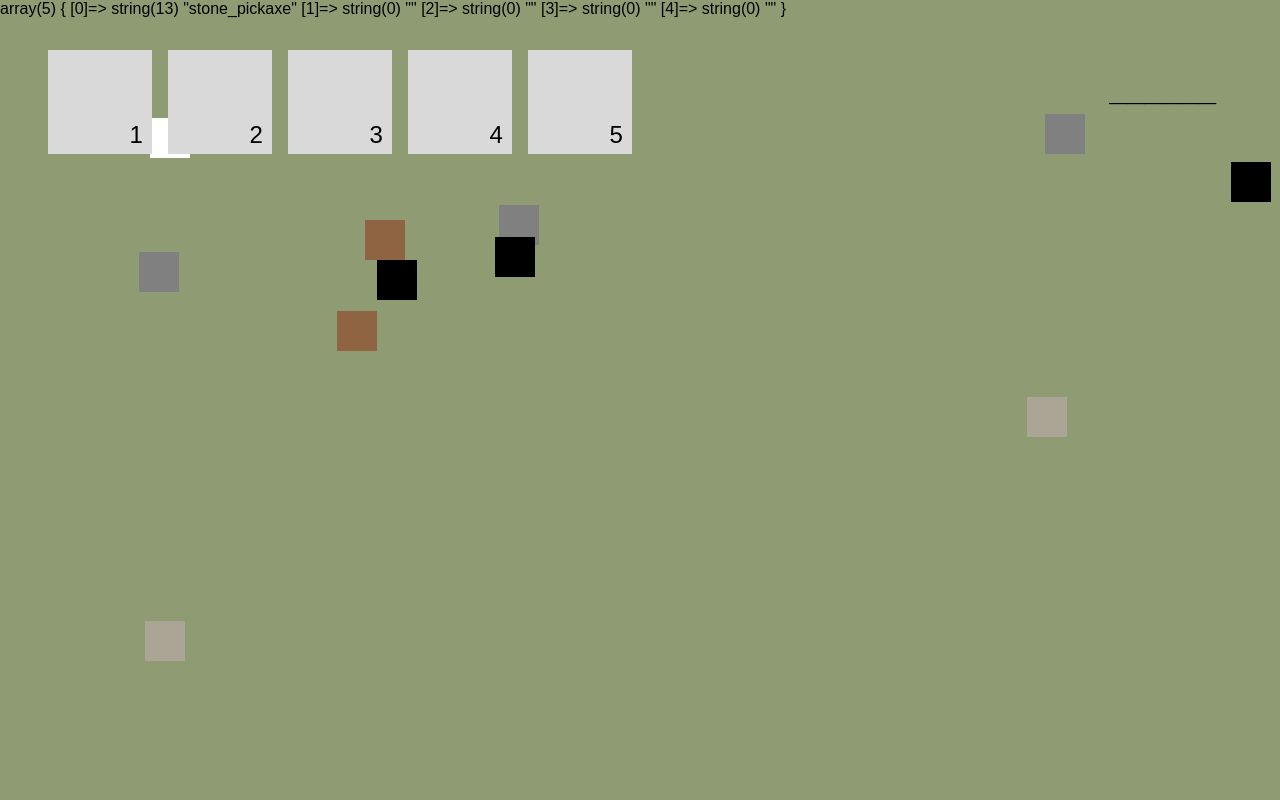
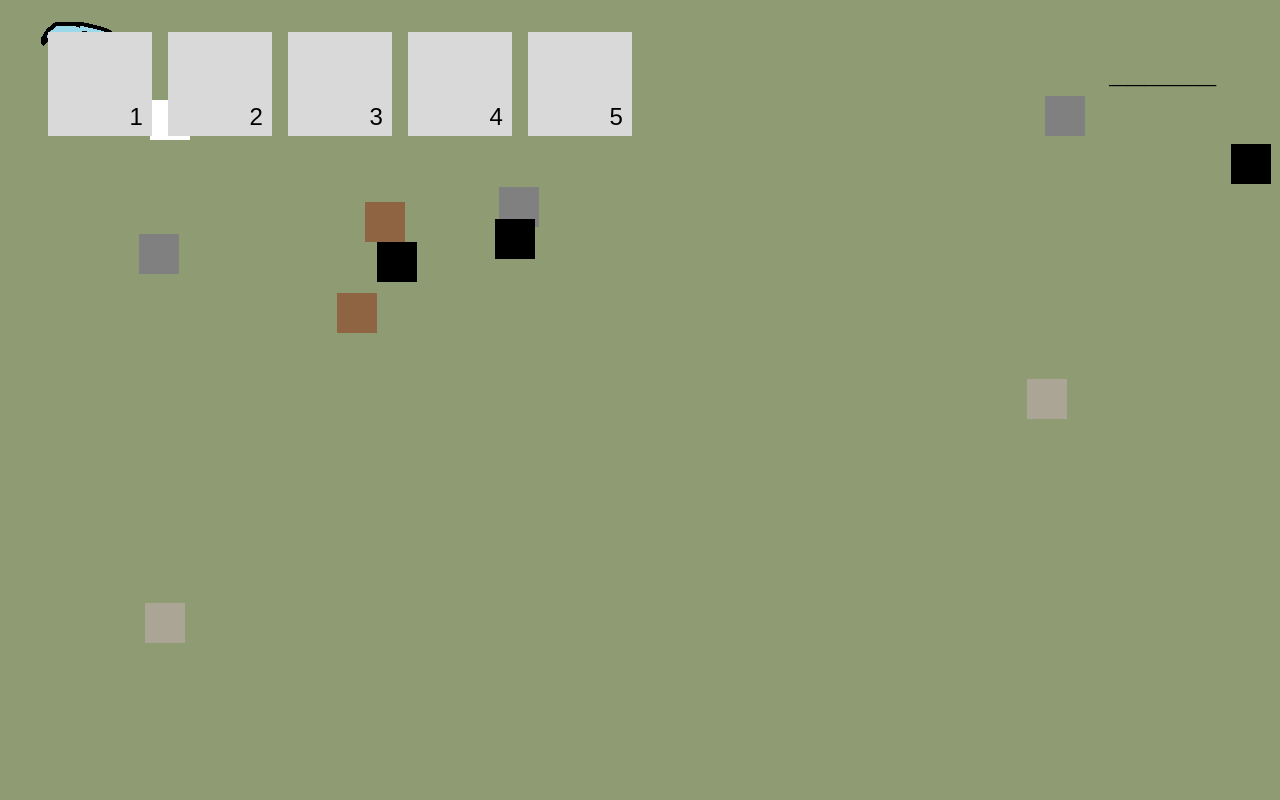
Before and after one commit to maguzzz/MinecraftPHP, a PHP site: page / in a window 1280 px wide. Run offline with PHP 8.4, Linux system fonts and the light colour scheme.

Commit message:
Custom Cursor Added

```diff
--- a/BreakCall.php
+++ b/BreakCall.php
@@ -7,8 +7,8 @@ if ($_SERVER['REQUEST_METHOD'] === 'POST') {
     //$postData = json_decode(file_get_contents('php://input'), true);
     $postData = $_POST['data'];
 
-    //$tool = new Pickaxe();
-    //$tool->initializeTool(Materials::IRON);
+    $tool = new Pickaxe();
+    $tool->initializeTool(Materials::DIAMOND);
 
     $block;
 
--- a/CSS/style.css
+++ b/CSS/style.css
@@ -29,8 +29,14 @@ html {
     height: 100vh;
 }
 
+#customCursor {
+    position: fixed;
+    pointer-events: none;
+}
+
 .custom-cursor {
     cursor: crosshair;
+    text-align: center;
 }
 
 #inventoryContainer{
--- a/UserInput.js
+++ b/UserInput.js
@@ -5,6 +5,15 @@ let y = 100;
 let speed = 10;
 let cubeSize = 40;
 
+document.addEventListener('mousemove', function(e) {
+  var customCursor = document.getElementById('customCursor');
+  customCursor.style.left = e.pageX + "px";
+  customCursor.style.top = e.pageY + "px";
+});
+
+document.addEventListener('mouseover', function(e) {
+
+});
 
 function getRandomNumber(max) {
   return Math.floor(Math.random() * (max - 80 + 1) + 80)
@@ -124,6 +133,7 @@ function oreClick() {
       if (event.button === 0) {
         console.log("Click")
         $oretype = document.getElementById("oretype").textContent;
+
         sendData($oretype)
 
       }
--- a/index.php
+++ b/index.php
@@ -6,11 +6,9 @@ include_once('./Hotbar.php');
 $hotbar = new Hotbar();
 
 $tool = new Pickaxe();
-$tool->initializeTool(Materials::STONE);
+$tool->initializeTool(Materials::IRON);
 
 $hotbar->addItem($tool);
-
-var_dump($hotbar->getHotBar());
 
 ?>
 
@@ -25,6 +23,7 @@ var_dump($hotbar->getHotBar());
 </head>
 
 <body>
+  <div id="customCursor"><img src="CSS/pickaxe.png" alt="Cursor"></div>
   <div class="overAll">
     <h1 id="oretype">______</h1>
   </div>
```
Also changed, not shown: CSS/iron_axe.png (added).
